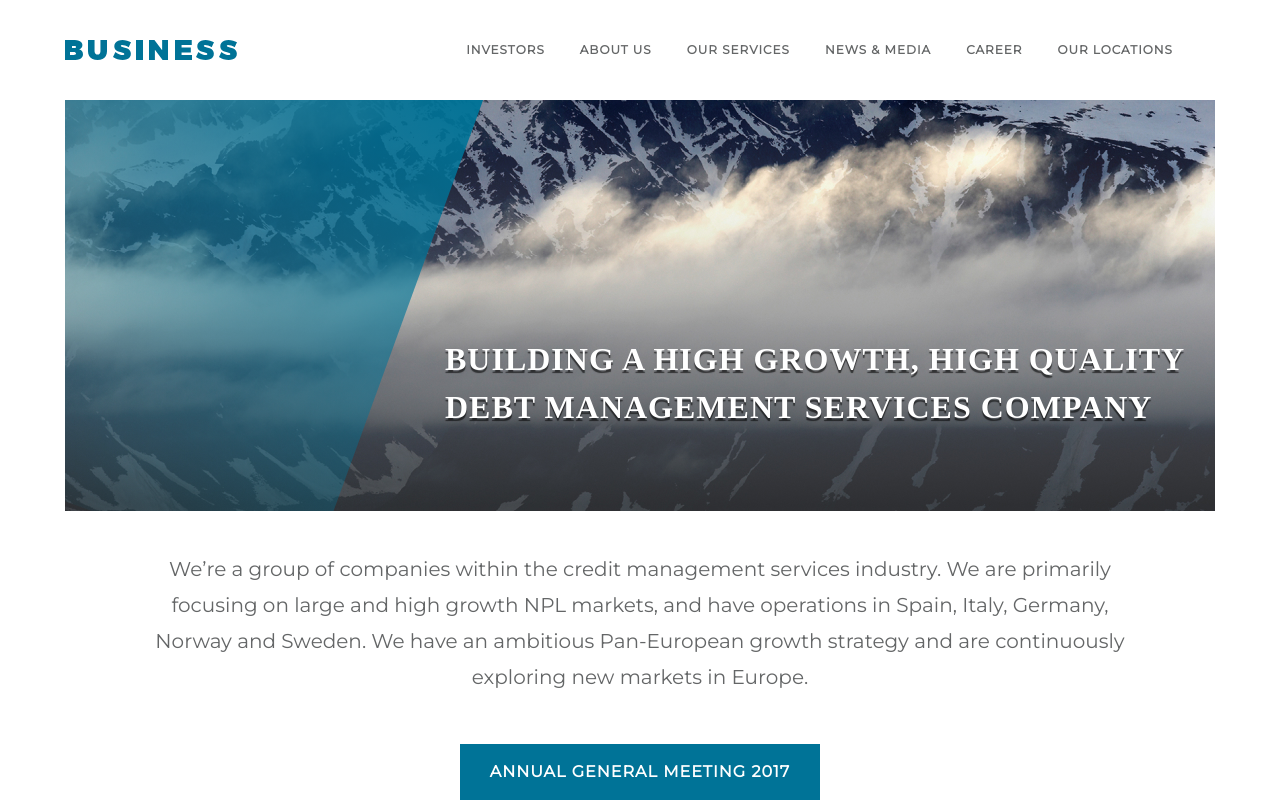
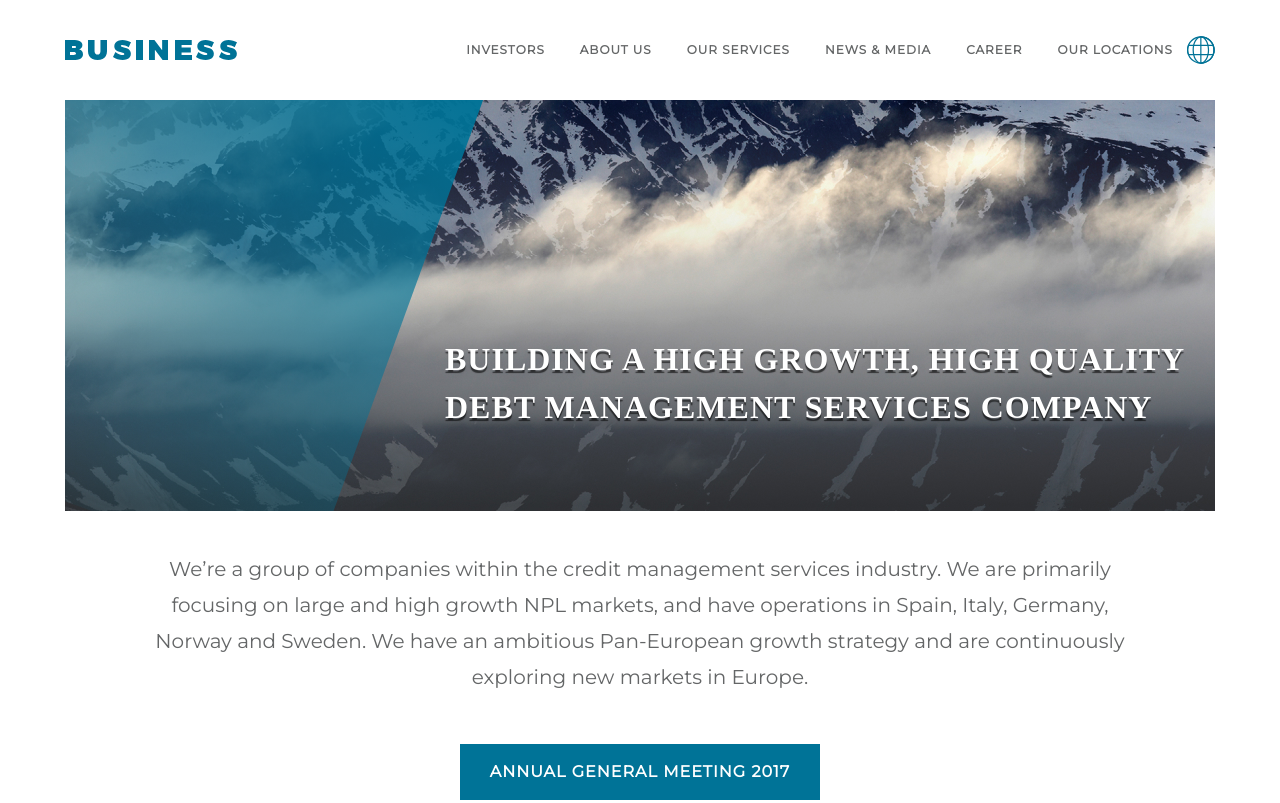
Before and after one commit to BonaFidesJo/Business, a plain HTML site: page docs/index.html in a window 1280 px wide. Shown: the top 803 px of the page. Drawn offline with nearby package versions, Linux system fonts and the light colour scheme.

Commit message:
Update style.css

```diff
--- a/docs/css/style.css
+++ b/docs/css/style.css
@@ -212,7 +212,7 @@ header {
 }
 .menu-header__link_circle {
   padding: 0 42px 0 0;
-  background: url(img/header/02.svg) right no-repeat;
+  background: url(./../img/header/02.svg) right no-repeat;
 }
 @media (max-width: 992.98px) {
   .menu-header__link_circle {
```
